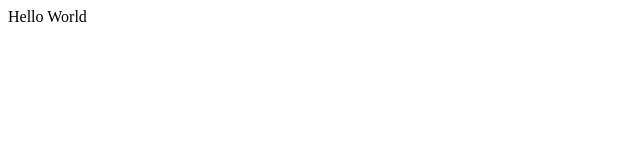
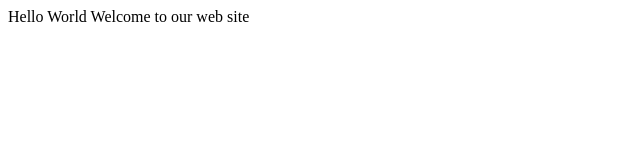
Before and after one commit to MisterRVGitCourse/simple-web-site, a plain HTML site: page index.html in a window 1280 px wide. Shown: the whole page, without its empty margins (0-640 px from the left). Drawn offline with Linux system fonts and the light colour scheme.

Commit message:
Welcome users
Welcome users

```diff
--- a/index.html
+++ b/index.html
@@ -1,3 +1,4 @@
 <html><body>
 Hello World
+Welcome to our web site
 </body></html>
```
